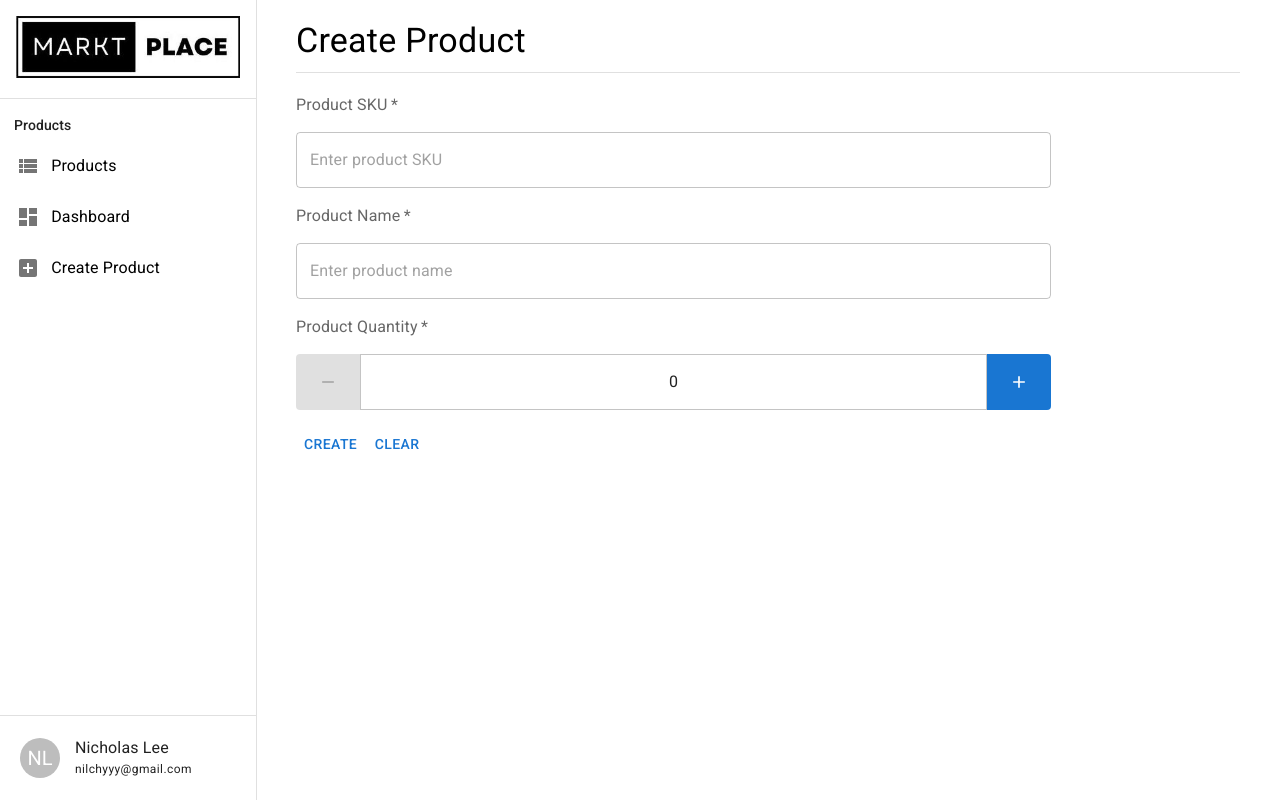
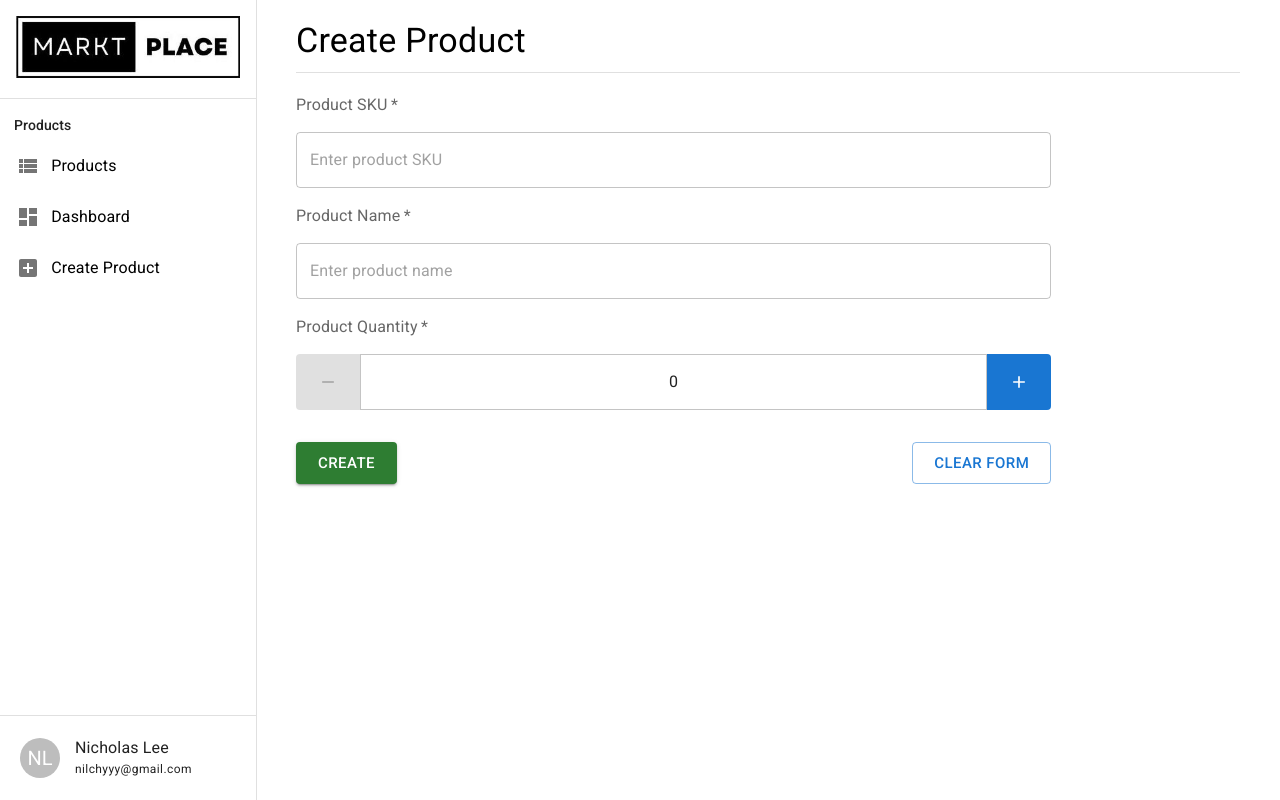
Before and after one commit to SpaceGliderr/maybank-assessment, a React (Create React App) app: page /create in a window 1280 px wide. Built offline with nearby package versions, Linux system fonts and the light colour scheme.

Commit message:
Add ProductForm button styling and fix copywriting

```diff
--- a/src/components/ProductForm.js
+++ b/src/components/ProductForm.js
@@ -25,6 +25,7 @@ const ProductForm = (props) => {
     productQuantity: false,
   });
   const [formSubmitSuccess, setFormSubmitSuccess] = useState(false);
+  const [productDeleteSuccess, setProductDeleteSuccess] = useState(false);
 
   const onSubmitForm = (event) => {
     // Form validation
@@ -85,6 +86,7 @@ const ProductForm = (props) => {
 
   const onDeleteClick = () => {
     deleteProductBySKU(editProductDetails.productSKU);
+    setProductDeleteSuccess(true);
   };
 
   return (
@@ -113,13 +115,19 @@ const ProductForm = (props) => {
             Plese fill in the required fields to continue.
           </Alert>
         )}
-        {formSubmitSuccess && (
+        {(formSubmitSuccess || productDeleteSuccess) && (
           <Alert
             variant="filled"
             severity="success"
             sx={{ boxSizing: "border-box" }}
           >
-            Product was successfully created!
+            Product was successfully{" "}
+            {formSubmitSuccess && editProductDetails
+              ? "edited"
+              : formSubmitSuccess
+              ? "created"
+              : "deleted"}
+            !
           </Alert>
         )}
         {/* PRODUCT SKU */}
@@ -204,21 +212,43 @@ const ProductForm = (props) => {
             Product quantity needs to be more than 0
           </FormHelperText>
         )}
-        <Box component="div" sx={{ display: "block" }}>
+        <Box
+          component="div"
+          sx={{
+            display: "flex",
+            mt: "1em",
+            justifyContent: "space-between",
+          }}
+        >
           {editProductDetails && productDetails.productQuantity === 0 ? (
-            <Button onClick={onDeleteClick}>Delete</Button>
+            <Button
+              variant="contained"
+              color="error"
+              size="large"
+              onClick={onDeleteClick}
+              disabled={productDeleteSuccess}
+            >
+              Delete
+            </Button>
           ) : (
-            <Button type="submit">
+            <Button
+              type="submit"
+              variant="contained"
+              color="success"
+              size="large"
+            >
               {editProductDetails ? "Save" : "Create"}
             </Button>
           )}
           {!editProductDetails && (
             <Button
+              variant="outlined"
+              size="large"
               onClick={() => {
                 setProductDetails({ productQuantity: 0 });
               }}
             >
-              Clear
+              Clear Form
             </Button>
           )}
         </Box>
```
